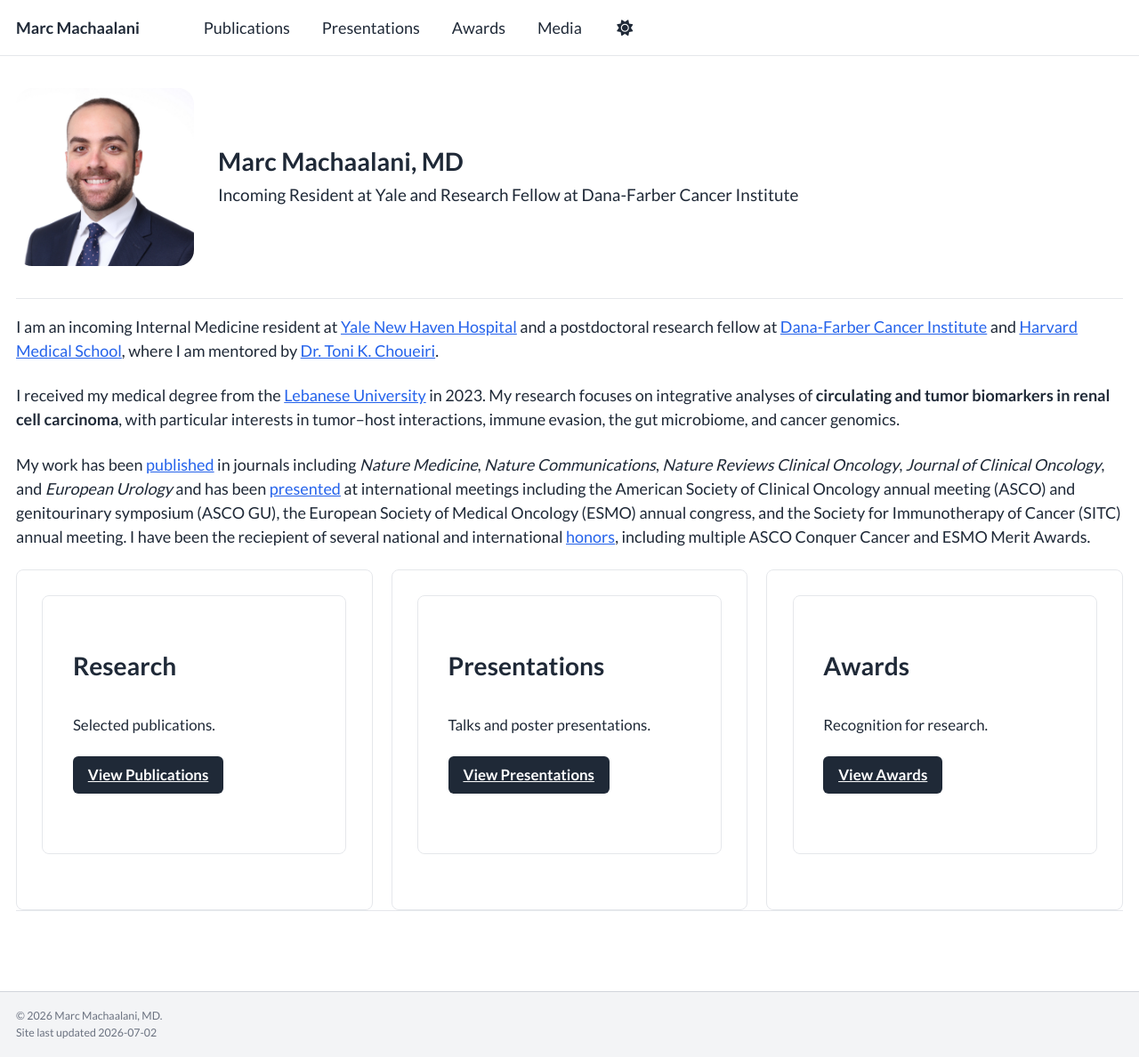
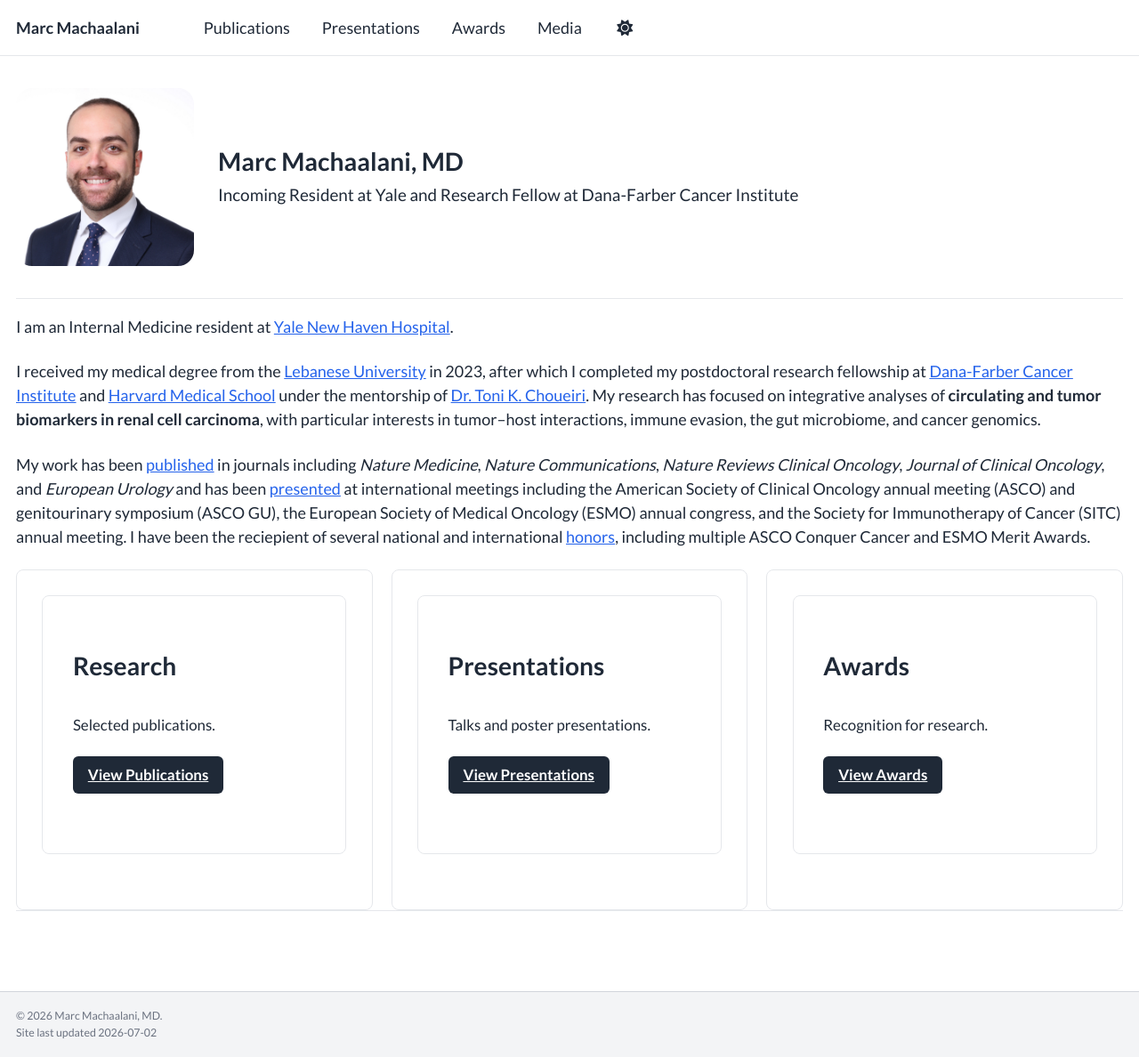
Before and after one commit to MarcMachaalani/marcmachaalani.github.io, a Jekyll site: the page built from _pages/about.md, in a window 1280 px wide and 1188 px high. Shown: the whole window at 89% size. Built offline with Jekyll 4.4.1, drawn with Linux system fonts in a browser that asks for light colours; a script bundle is joined from its source files by our own code; library files that are not in the unit come from our copies.

Commit message:
Update about.md

```diff
--- a/_pages/about.md
+++ b/_pages/about.md
@@ -41,9 +41,9 @@ feature_row:
 
 
 
-I am an incoming Internal Medicine resident at [Yale New Haven Hospital](https://medicine.yale.edu/internal-medicine/education/residency/) and a postdoctoral research fellow at [Dana-Farber Cancer Institute](https://labs.dana-farber.org/choueirilab/people/marc-machaalani-md/) and [Harvard Medical School](https://connects.catalyst.harvard.edu/Profiles/display/Person/217637/), where I am mentored by [Dr. Toni K. Choueiri](https://labs.dana-farber.org/choueirilab/).
+I am an Internal Medicine resident at [Yale New Haven Hospital](https://medicine.yale.edu/internal-medicine/education/residency/).
 
-I received my medical degree from the [Lebanese University](http://medicine.ul.edu.lb/) in 2023. My research focuses on integrative analyses of **circulating and tumor biomarkers in renal cell carcinoma**, with particular interests in tumor–host interactions, immune evasion, the gut microbiome, and cancer genomics.
+I received my medical degree from the [Lebanese University](http://medicine.ul.edu.lb/) in 2023, after which I completed my postdoctoral research fellowship at [Dana-Farber Cancer Institute](https://labs.dana-farber.org/choueirilab/people/marc-machaalani-md/) and [Harvard Medical School](https://connects.catalyst.harvard.edu/Profiles/display/Person/217637/) under the mentorship of [Dr. Toni K. Choueiri](https://labs.dana-farber.org/choueirilab/). My research has focused on integrative analyses of **circulating and tumor biomarkers in renal cell carcinoma**, with particular interests in tumor–host interactions, immune evasion, the gut microbiome, and cancer genomics.
 
 My work has been [published](/publications/) in journals including *Nature Medicine*, *Nature Communications*, *Nature Reviews Clinical Oncology*, *Journal of Clinical Oncology*, and *European Urology* and has been [presented](/talks/) at international meetings including the American Society of Clinical Oncology annual meeting (ASCO) and genitourinary symposium (ASCO GU), the European Society of Medical Oncology (ESMO) annual congress, and the Society for Immunotherapy of Cancer (SITC) annual meeting. I have been the reciepient of several national and international [honors](/awards/), including multiple ASCO Conquer Cancer and ESMO Merit Awards.
 
```
